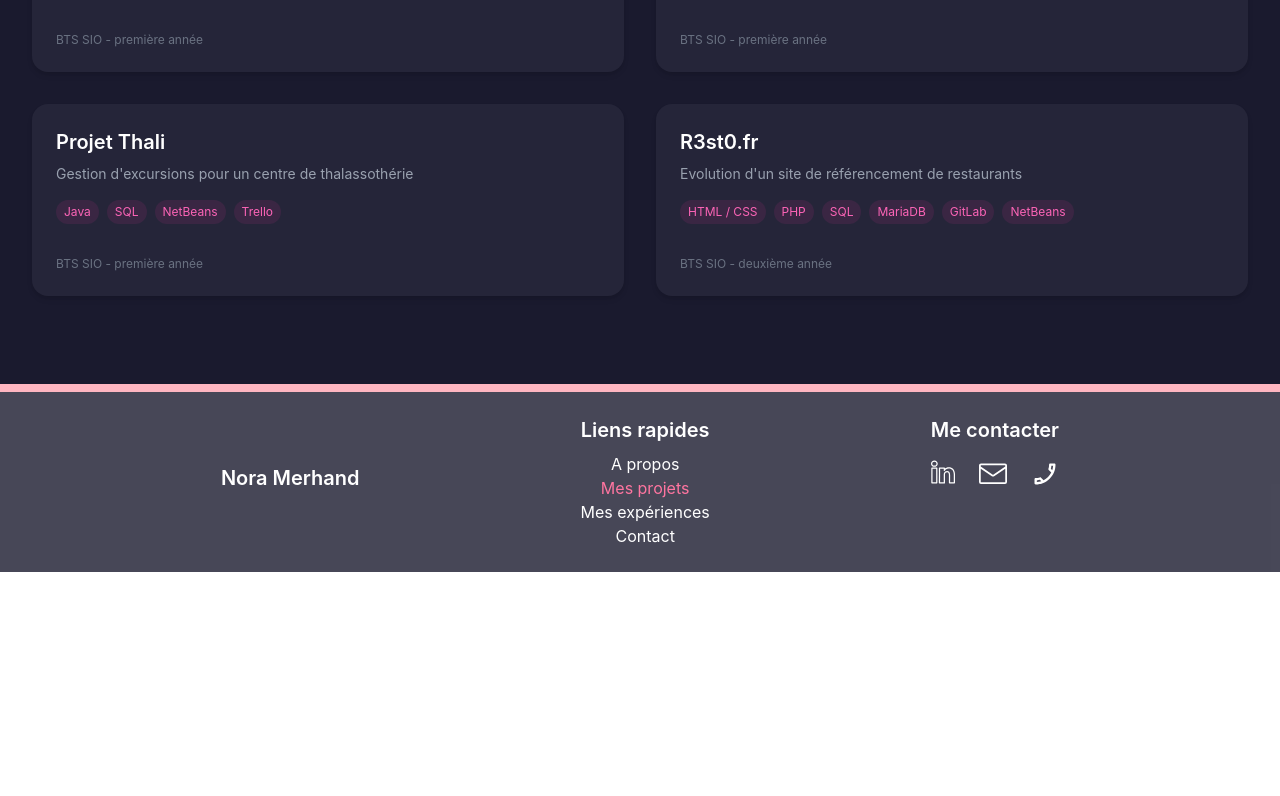
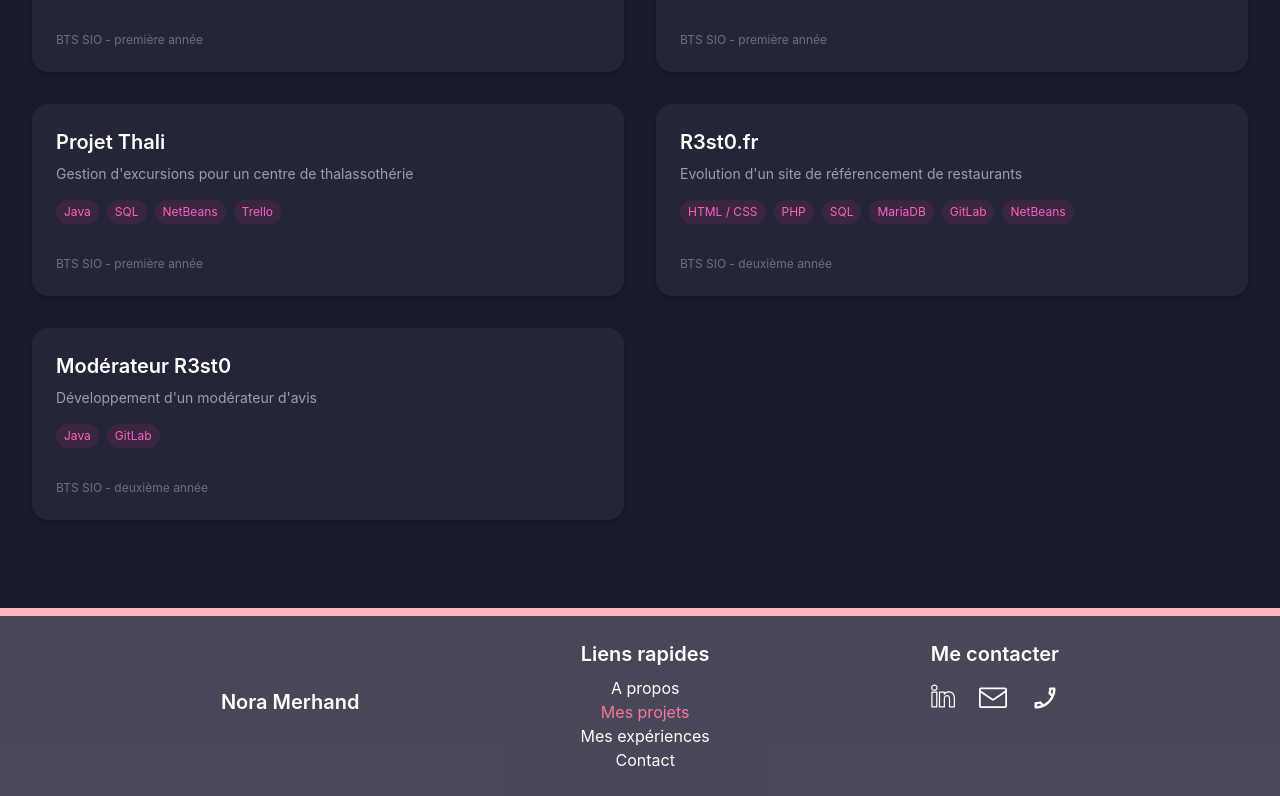
Before and after one commit to nmerhand/mon-portfolio, a React (Vite) app: page /projects in a window 1280 px wide. Shown: the part 1041-1837 px from the top of the page. Before the commit the page ends 1613 px from the top, so only its background shows below. Built offline with nearby package versions, Linux system fonts and the light colour scheme.

Commit message:
maj couleurs compétences

```diff
--- a/src/data/projects.ts
+++ b/src/data/projects.ts
@@ -79,5 +79,16 @@ export const projects: Project[] = [
       "Lien GitLab" : "https://gitlab.com/NoraMERHAND/p1_g4_siteresto2025",
       "Google Drive": "https://drive.google.com/drive/folders/1Y50cmUitKUxwKX85EKzYoEs3p00xpk8m?usp=sharing"
     }
+  },
+  {
+    id: 5,
+    title: "Modérateur R3st0",
+    descriptionCourte: "Développement d'un modérateur d'avis",
+    descriptionLongue: "Suite au projet R3st0.fr, nous avons eu pour projet de développer une application permettant de filtrer les avis / critiques laissées sur le site. ",
+    contexte: "BTS SIO - deuxième année",
+    tech: ["Java", "GitLab"],
+    liens: {
+      "" : ""
+    }
   }
 ];
```
